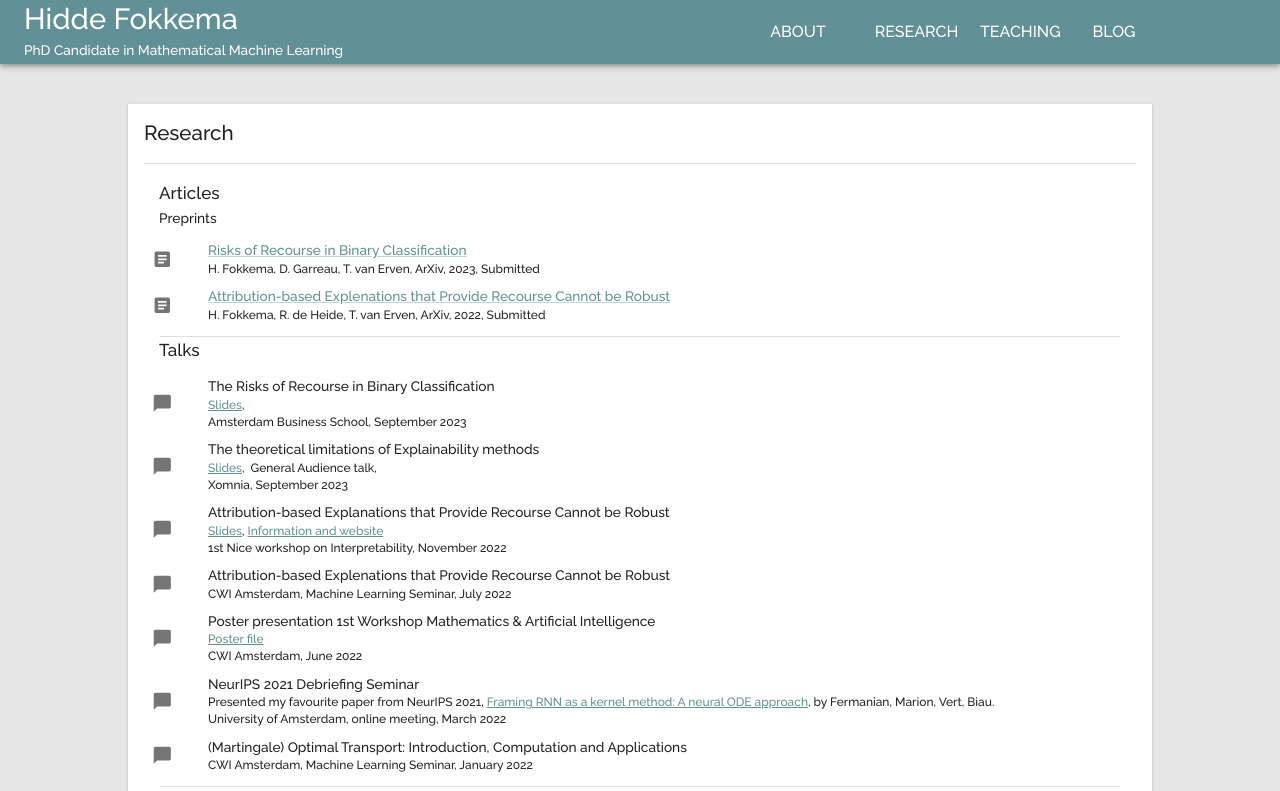
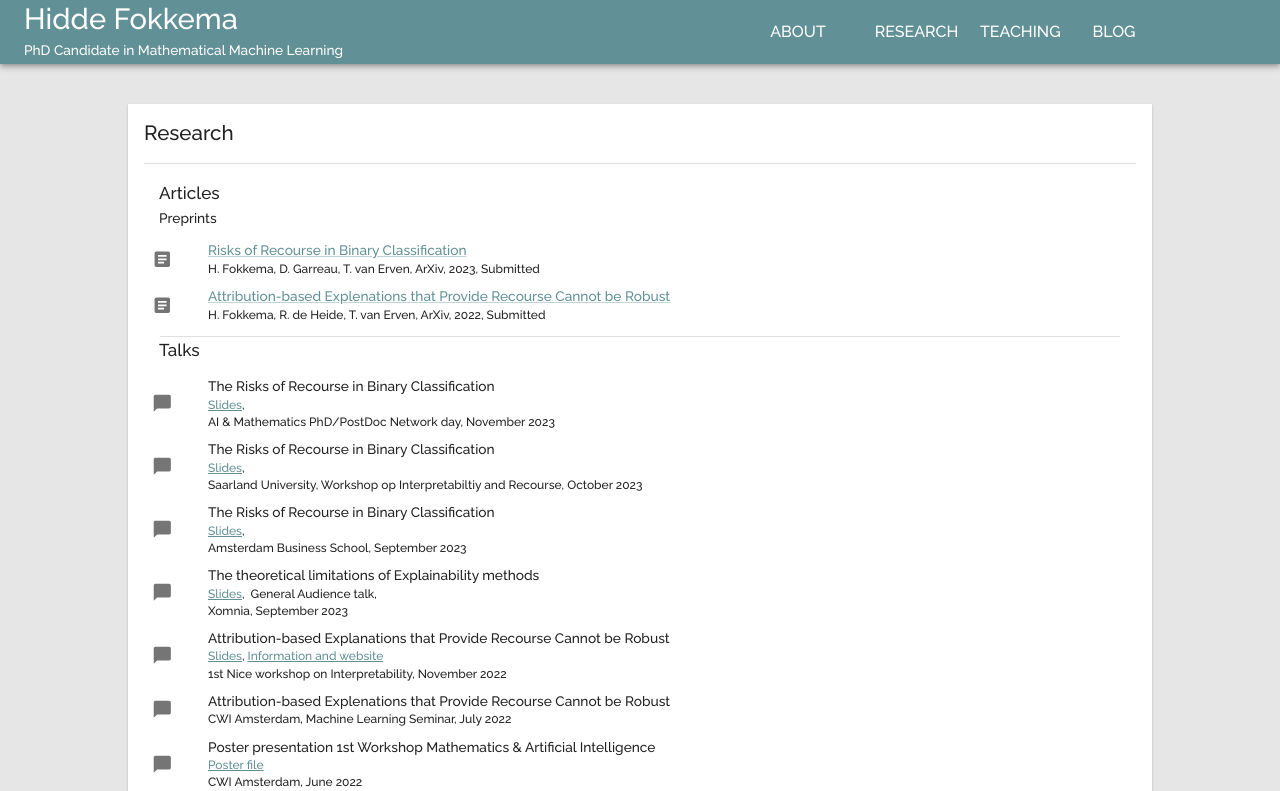
Before and after one commit to HiddeFok/personal-website-react, a React (Create React App) app: page /research in a window 1280 px wide. Shown: the top 791 px of the page. Built offline with nearby package versions, Linux system fonts and the light colour scheme.

Commit message:
Updated talks list

```diff
--- a/src/components/introCard.tsx
+++ b/src/components/introCard.tsx
@@ -110,7 +110,7 @@ const IntroCard: React.FC = () => {
         </Typography>
         <Typography variant="body1" align="left">
           My full CV can be found
-          &nbsp;<a href="CV_Hidde_Fokkema_english.pdf" download>
+          &nbsp;<a href="files/CV_Hidde_Fokkema_english.pdf" download>
             Here
           </a>
           .
--- a/src/data/talks.tsx
+++ b/src/data/talks.tsx
@@ -6,6 +6,36 @@ export interface Talk {
 }
 // object should be removed
 export const listTalks: Talk[] = [
+  {
+    title: "The Risks of Recourse in Binary Classification",
+    additional:
+      <div>
+        <a
+          href="talks/AIM_RoR_talk.pdf"
+          target="_blank"
+          rel="noopener noreferrer"
+        >
+          Slides
+        </a>,
+      </div>,
+    location: "AI & Mathematics PhD/PostDoc Network day",
+    date: "November 2023"
+  },
+  {
+    title: "The Risks of Recourse in Binary Classification",
+    additional:
+      <div>
+        <a
+          href="talks/Saarland_RoR_talk.pdf"
+          target="_blank"
+          rel="noopener noreferrer"
+        >
+          Slides
+        </a>,
+      </div>,
+    location: "Saarland University, Workshop op Interpretabiltiy and Recourse",
+    date: "October 2023"
+  },
   {
     title: "The Risks of Recourse in Binary Classification",
     additional:
```
Also changed, not shown: 2 other files (tests, documents, lock files or other folders).
